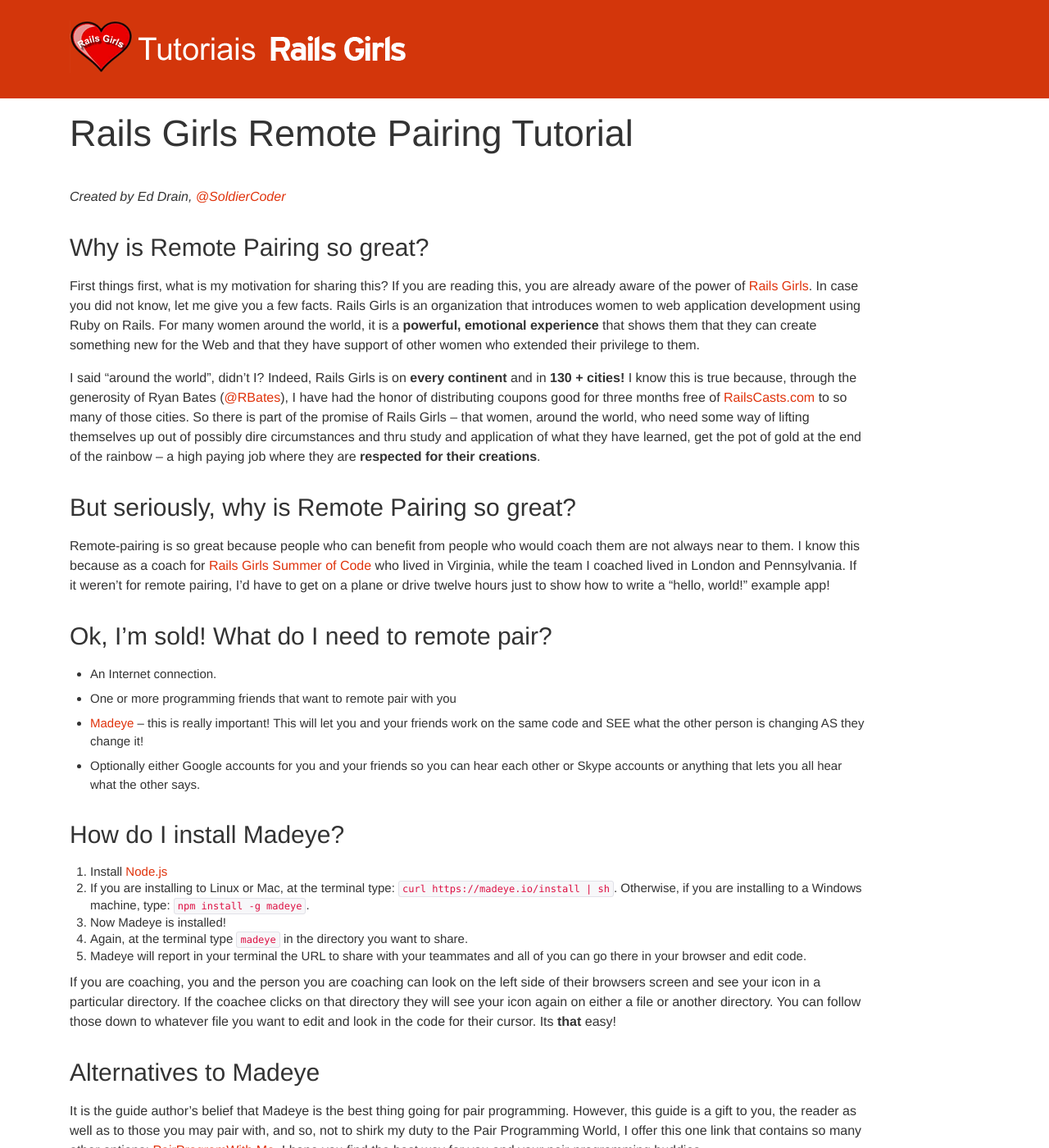
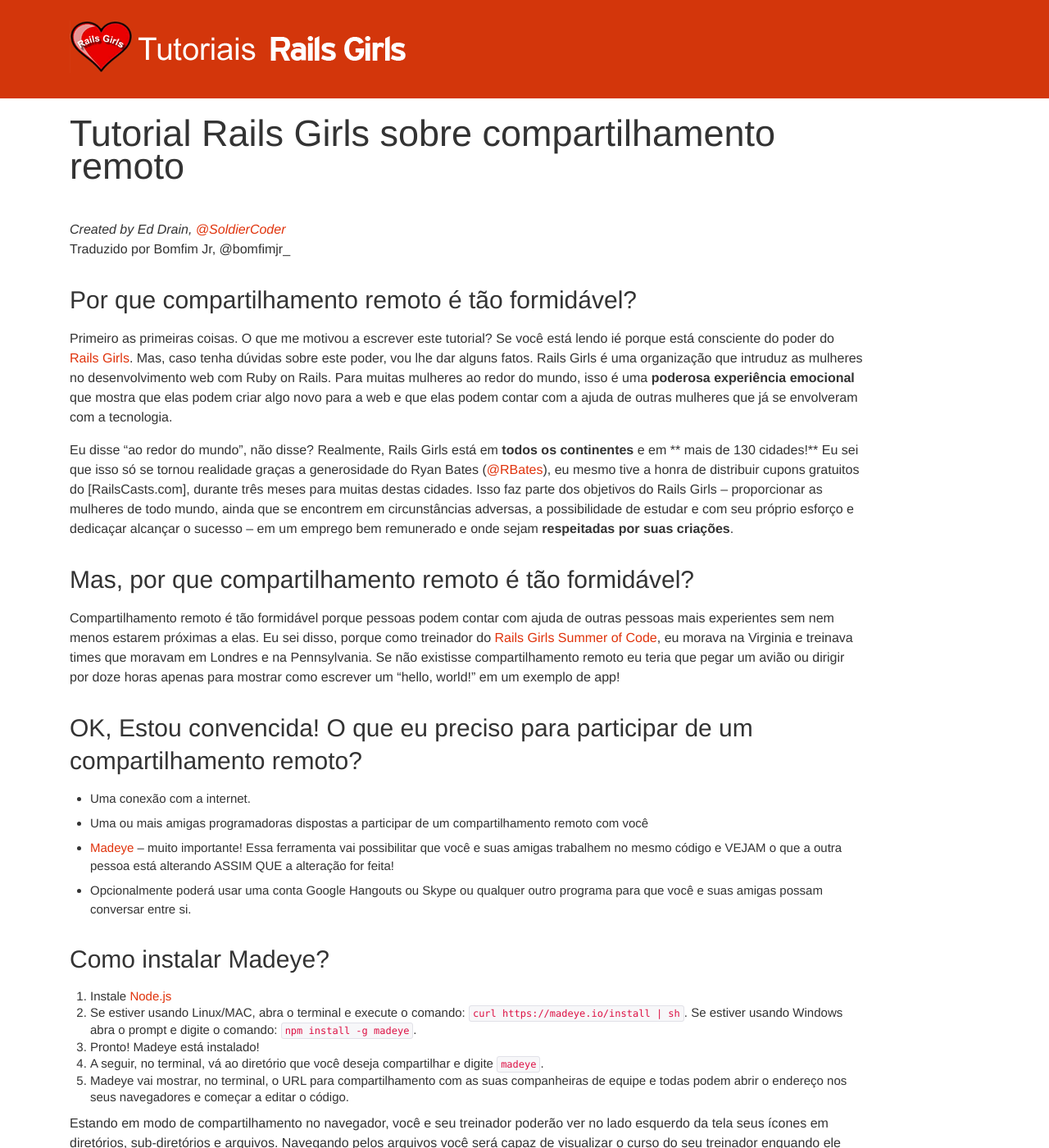
Before and after one commit to railsgirls/guides.railsgirls.com, a Jekyll site: the page built from _posts/2013-10-16-remote-pairing-for-the-win.markdown, in a window 1280 px wide and 1400 px high. Shown: the whole window at 82% size. Built offline with Jekyll 4.4.1, drawn with Linux system fonts in a browser that asks for light colours; nearby versions of some CDN libraries; some of the changed text lies outside the part shown.

Commit message:
Tradução do documento "Remote Pairing For Win!"

```diff
--- a/_posts/2013-10-16-remote-pairing-for-the-win.markdown
+++ b/_posts/2013-10-16-remote-pairing-for-the-win.markdown
@@ -1,43 +1,43 @@
 ---
 layout: default
-title: Remote Pairing For the Win!
+title: Para a vitória com o compartilhamento remoto!
 permalink: remote
 ---
 
-# Rails Girls Remote Pairing Tutorial
+# Tutorial Rails Girls sobre compartilhamento remoto
 
 *Created by Ed Drain, [@SoldierCoder](https://twitter.com/soldiercoder)*
+Traduzido por Bomfim Jr, @bomfimjr_
 
-## Why is Remote Pairing so great?
+## Por que compartilhamento remoto é tão formidável?
 
-First things first, what is my motivation for sharing this?  If you are reading this, you are already aware of the power of [Rails Girls](http://railsgirls.com).  In case you did not know, let me give you a few facts.  Rails Girls is an organization that introduces women to web application development using Ruby on Rails.  For many women around the world, it is a **powerful, emotional experience** that shows them that they can create something new for the Web and that they have support of other women who extended their privilege to them.
+Primeiro as primeiras coisas. O que me motivou a escrever este tutorial? Se você está lendo ié porque está consciente do poder do [Rails Girls](http://railsgirls.com). Mas, caso tenha dúvidas sobre este poder, vou lhe dar alguns fatos. Rails Girls é uma organização que intruduz as mulheres no desenvolvimento web com Ruby on Rails. Para muitas mulheres ao redor do mundo, isso é uma **poderosa experiência emocional** que mostra que elas podem criar algo novo para a web e que elas podem contar com a ajuda de outras mulheres que já se envolveram com a tecnologia.
 
-I said "around the world", didn't I?  Indeed, Rails Girls is on **every continent** and in **130 \+ cities!**  I know this is true because, through the generosity of Ryan Bates ([@RBates](https://twitter.com/rbates)), I have had the honor of distributing coupons good for three months free of [RailsCasts.com](http://railscasts.com) to so many of those cities. So there is part of the promise of Rails Girls -- that women, around the world, who need some way of lifting themselves up out of possibly dire circumstances and thru study and application of what they have learned, get the pot of gold at the end of the rainbow -- a high paying job where they are **respected for their creations**.
 
-## But seriously, why is Remote Pairing so great?
+Eu disse "ao redor do mundo", não disse? Realmente, Rails Girls está em **todos os continentes** e em ** mais de 130 cidades!**  Eu sei que isso só se tornou realidade graças a generosidade do Ryan Bates ([@RBates](https://twitter.com/rbates)), eu mesmo tive a honra de distribuir cupons gratuitos  do [RailsCasts.com], durante três meses para muitas destas cidades. Isso faz parte dos objetivos do Rails Girls -- proporcionar as mulheres de todo mundo, ainda que se encontrem em circunstâncias adversas,  a  possibilidade  de estudar e com seu próprio esforço e dedicaçar alcançar o sucesso --  em um emprego bem remunerado e onde sejam **respeitadas por suas criações**.
 
-Remote-pairing is so great because people who can benefit from people who would coach them are not always near to them.  I know this because as a coach for [Rails Girls Summer of Code](http://railsgirlssummerofcode.org) who lived in Virginia, while the team I coached lived in London and Pennsylvania.  If it weren't for remote pairing, I'd have to get on a plane or drive twelve hours just to show how to write a "hello, world!" example app!
+## Mas, por que compartilhamento remoto é tão formidável?
 
-## Ok, I'm sold!  What do I need to remote pair?
-* An Internet connection.
-* One or more programming friends that want to remote pair with you
-* [Madeye](https://madeye.io) -- this is really important! This will let you and your friends work on the same code and SEE what the other person is changing AS they change it!
-* Optionally either Google accounts for you and your friends so you can hear each other or Skype accounts or anything that lets you all hear what the other says.
+Compartilhamento remoto é tão formidável porque pessoas podem contar com ajuda de outras pessoas mais experientes sem nem menos estarem próximas a elas. Eu sei disso, porque como treinador do [Rails Girls Summer of Code](http://railsgirlssummerofcode.org), eu morava na Virginia e treinava times que moravam em Londres e na Pennsylvania. Se não existisse compartilhamento remoto eu teria que pegar um avião ou dirigir por doze horas apenas para mostrar como escrever um "hello, world!" em um exemplo de app!
 
-## How do I install Madeye?
-1. Install [Node.js](http://howtonode.org/how-to-install-nodejs)
-2. If you are installing to Linux or Mac, at the  terminal type: `curl https://madeye.io/install | sh`.  Otherwise, if you are installing to a Windows machine, type:  `npm install -g madeye`.
-3. Now Madeye is installed!
-3. Again, at the terminal type `madeye` in the directory you want to share.
-4. Madeye will report in your terminal the URL to share with your teammates and all of you can go there in your browser and edit code.
+## OK, Estou convencida! O que eu preciso para participar de um compartilhamento remoto?
+* Uma conexão com a internet.
+* Uma ou mais amigas programadoras dispostas a participar de um compartilhamento remoto com você
+* [Madeye](https://madeye.io) -- muito importante! Essa ferramenta vai possibilitar que você e suas amigas trabalhem no mesmo código e VEJAM o que a outra pessoa está alterando ASSIM QUE a alteração for feita!
+* Opcionalmente poderá usar uma conta Google Hangouts ou Skype ou qualquer outro programa para que você e suas amigas possam conversar entre si.
 
-If
- you are coaching, you and the person you are coaching can look on the left side of their browsers screen and see your icon in a particular directory.  If the coachee clicks on that directory they will see your icon again on either a file or another directory.  You can follow those down to whatever file you want to edit and look in the code for their cursor.  Its **that** easy!
+## Como instalar Madeye?
+1. Instale [Node.js](http://howtonode.org/how-to-install-nodejs)
+2. Se estiver usando Linux/MAC, abra o terminal e execute o comando:  `curl https://madeye.io/install | sh`.  Se estiver usando Windows abra o prompt e digite o comando:  `npm install -g madeye`.
+3. Pronto! Madeye está instalado!
+3. A seguir, no terminal, vá ao diretório que você deseja compartilhar e digite `madeye`.
+4. Madeye vai mostrar,  no terminal, o URL para compartilhamento com as suas companheiras de equipe e todas podem abrir o endereço nos seus navegadores e começar a editar o código.
 
-## Alternatives to Madeye
+Estando em modo de compartilhamento no navegador, você e seu treinador poderão ver no lado esquerdo da tela seus ícones em diretórios, sub-diretórios e arquivos. Navegando pelos arquivos você será capaz de visualizar o curso do seu treinador enquando ele edita os arquivos e vice-versa. É **muito** fácil!
 
-It is the guide author's belief that Madeye is the best thing going for pair programming.  However, this guide is  a gift to you, the reader as well as to those you may pair with, and so, not to shirk my duty to the Pair Programming World, I offer this one link that contains so many other options: [PairProgramWith.Me](http://pairprogramwith.me).  I hope you find the best way for you and your pair-programming buddies.
+## Alternativas para Madeye
 
-## My last thought
-The Ruby community is such a great example of people helping others.  One has only to look at the folks nominated every year as [Ruby Heros](http://rubyheroes.com/) to see  this in action.
-What a great and generous world this would be, if all of us extended some of our privilege to someone who has less.  It would be a world that reflects that most common of sayings that you probably hear at meetings of your local Ruby/Rails meet-up: "MINSWAN" -- Matz is nice, so we are nice!  Let's get started being nice to each other!
+Eu, autor deste tutorial, acredito que Madeye é o melhor programa para compartilhar programação remota. Contudo, esse tutorial expressa minha opinião e é minha contribuição para você leitora e para suas possíveis companheiras de compartilhamento. Mas,  indico um link onde você encontrará outras opções de softwares de compartilhamento: [PairProgramWith.Me](http://pairprogramwith.me). Espero que você possa encontrar um ótimo caminho para você e suas companheiras de programação em pares.
+
+## Considerações finais
+A comunidade Ruby é um bom exemplo de pessoas que ajudam outras pessoas. Basta olhar para as pessoas laureadas todos os anos com o título de [Ruby Heros](http://rubyheroes.com/) para constatar esta afirmação. Quão grandioso e generoso seria o mundo, se todos nós compartilhassemos um pouco do nosso conhecimento com pessoas em busca de conhecimentos. Isto seria como estar em um mundo que refletisse a palavra mais comum, que provavelmente você ira ouvir nas reuniões locais Ruby/Rails: "MINSWAN" -- Matz é bom, então nós somos bons! Vamos começar a ser boms com os outros
```
